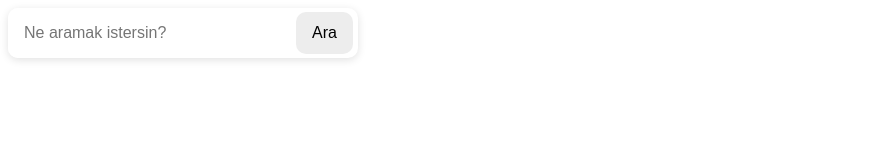
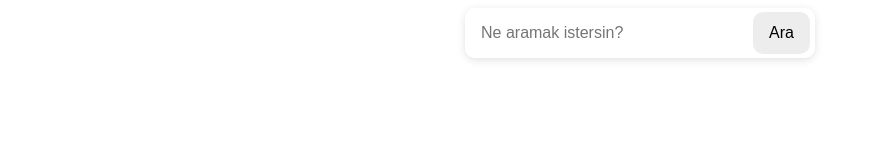
Before and after one commit to Yutpatech/SearchBox, a plain HTML site: page index.html in a window 1280 px wide. Shown: the whole page, without its empty margins (0-872 px from the left). Drawn offline with nearby package versions, Linux system fonts and the light colour scheme.

Commit message:
Update index.html

```diff
--- a/index.html
+++ b/index.html
@@ -17,6 +17,7 @@
 <body>
     <div id="app">
         <Searchbox
+           style="margin:auto"
             placeholder="Ne aramak istersin?"
             buttontext="Ara"
             :buttonevent="searchit"
```
